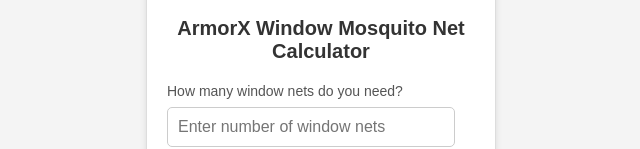
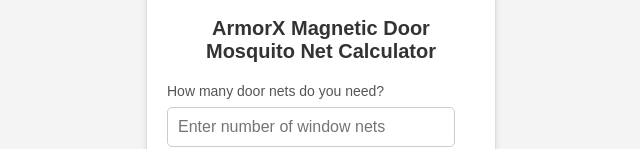
Before and after one commit to ArmorX-Net/ArmorX-Magnetic-Mosquito-DoorNets, a plain HTML site: page index.html in a window 1280 px wide. Shown: the part 204-353 px from the top of the page, without its empty margins (319-959 px from the left). Drawn offline with Linux system fonts and the light colour scheme.

Commit message:
Update index.html

```diff
--- a/index.html
+++ b/index.html
@@ -3,7 +3,7 @@
 <head>
     <meta charset="UTF-8">
     <meta name="viewport" content="width=device-width, initial-scale=1.0">
-    <title>ArmorX Window Mosquito Net Calculator</title>
+    <title>ArmorX Magnetic Door Mosquito Net Calculator</title>
     <link rel="stylesheet" href="style.css">
 </head>
 <body>
@@ -22,10 +22,10 @@
         </div>
 
         <!-- Title Section -->
-        <h2>ArmorX Window Mosquito Net Calculator</h2>
+        <h2>ArmorX Magnetic Door Mosquito Net Calculator</h2>
 
         <!-- Step 1: Number of Window Nets -->
-        <label for="numWindows">How many window nets do you need?</label>
+        <label for="numWindows">How many door nets do you need?</label>
         <input type="number" id="numWindows" min="1" placeholder="Enter number of window nets">
 
         <!-- Step 2: Unit of Measurement -->
```
